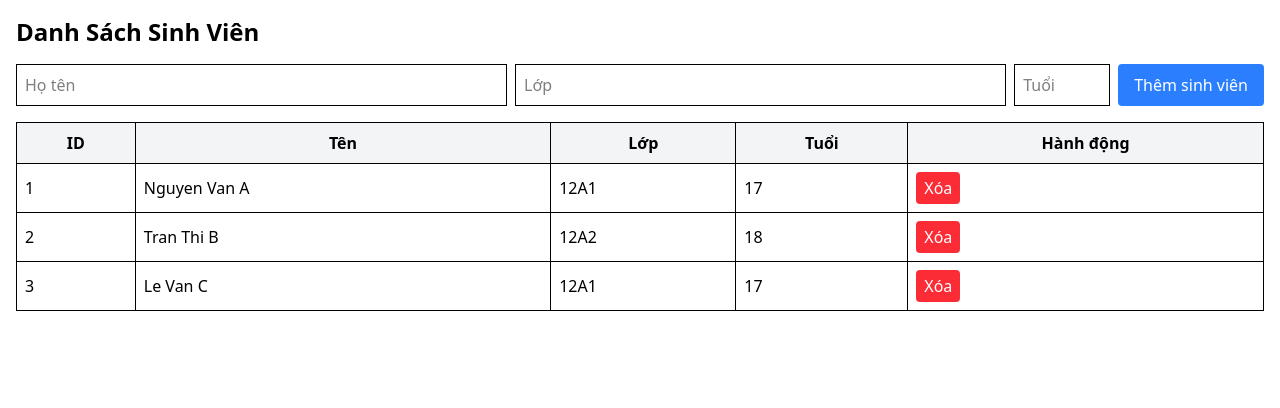
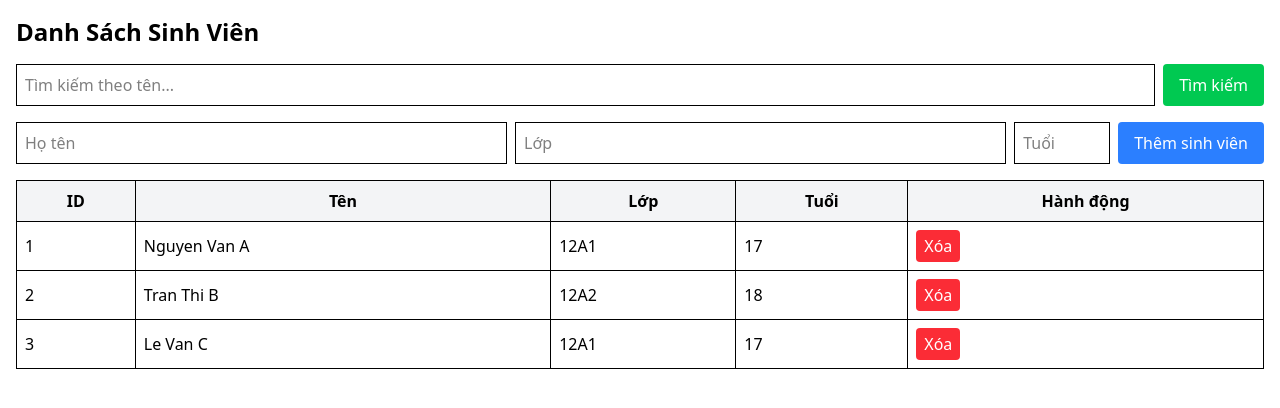
Before and after one commit to DeeDeevk/LTPTGiaoDien_NguyenHoVietKhoa_BaiThi, a React (Vite) app: page / in a window 1280 px wide. Shown: the top 408 px of the page. Built offline with nearby package versions, Linux system fonts and the light colour scheme.

Commit message:
feat: tìm kiem sinh vien theo ten

```diff
--- a/src/components/SinhVienList.jsx
+++ b/src/components/SinhVienList.jsx
@@ -14,6 +14,8 @@ function SinhVienList() {
     age: ''
   });
 
+  const [searchTerm, setSearchTerm] = useState('');
+
   const handleInputChange = (e) => {
     const { name, value } = e.target;
     setNewStudent({ ...newStudent, [name]: value });
@@ -25,14 +27,8 @@ function SinhVienList() {
       return;
     }
 
-    const newId =
-      students.length > 0 ? Math.max(...students.map((s) => s.id)) + 1 : 1;
-
-    const studentToAdd = {
-      ...newStudent,
-      id: newId,
-      age: parseInt(newStudent.age)
-    };
+    const newId = students.length > 0 ? Math.max(...students.map(s => s.id)) + 1 : 1;
+    const studentToAdd = { ...newStudent, id: newId, age: parseInt(newStudent.age) };
 
     setStudents([...students, studentToAdd]);
     setNewStudent({ name: '', class: '', age: '' });
@@ -40,7 +36,6 @@ function SinhVienList() {
 
   const handleDeleteStudent = (id) => {
     const studentToDelete = students.find((student) => student.id === id);
-
     const confirmDelete = window.confirm(`Bạn có chắc muốn xóa sinh viên: ${studentToDelete?.name}?`);
     if (confirmDelete) {
       setStudents(students.filter((student) => student.id !== id));
@@ -48,11 +43,38 @@ function SinhVienList() {
     }
   };
 
+  const filteredStudents = students.filter((student) =>
+    student.name.toLowerCase().includes(searchTerm.toLowerCase())
+  );
+
+  const handleSearch = () => {
+    // Tìm kiếm theo tên, có thể xử lý thêm nếu cần
+    setSearchTerm(searchTerm);
+  };
+
   return (
     <div className="container mx-auto p-4">
       <h2 className="text-2xl font-bold mb-4">Danh Sách Sinh Viên</h2>
 
-      <div className="mb-4 flex gap-2">
+      {/* Input tìm kiếm */}
+      <div className="mb-4 flex gap-2 flex-wrap">
+        <input
+          type="text"
+          className="border p-2 flex-1"
+          placeholder="Tìm kiếm theo tên..."
+          value={searchTerm}
+          onChange={(e) => setSearchTerm(e.target.value)}
+        />
+        <button
+          className="bg-green-500 text-white px-4 py-2 rounded hover:bg-green-600"
+          onClick={handleSearch}
+        >
+          Tìm kiếm
+        </button>
+      </div>
+
+      {/* Nhập sinh viên mới */}
+      <div className="mb-4 flex gap-2 flex-wrap">
         <input
           className="border p-2 flex-1"
           type="text"
@@ -85,10 +107,11 @@ function SinhVienList() {
         </button>
       </div>
 
+      {/* Bảng sinh viên */}
       <table className="w-full border-collapse border">
         <thead>
           <tr className="bg-gray-100">
-          <th className="border p-2">ID</th>
+            <th className="border p-2">ID</th>
             <th className="border p-2">Tên</th>
             <th className="border p-2">Lớp</th>
             <th className="border p-2">Tuổi</th>
@@ -96,9 +119,9 @@ function SinhVienList() {
           </tr>
         </thead>
         <tbody>
-          {students.map((student) => (
+          {filteredStudents.map((student) => (
             <tr key={student.id} className="hover:bg-gray-50">
-                <td className="border p-2">{student.id}</td>
+              <td className="border p-2">{student.id}</td>
               <td className="border p-2">{student.name}</td>
               <td className="border p-2">{student.class}</td>
               <td className="border p-2">{student.age}</td>
```
Also changed, not shown: MinhChung/timKiemTheoTen.PNG (added).
